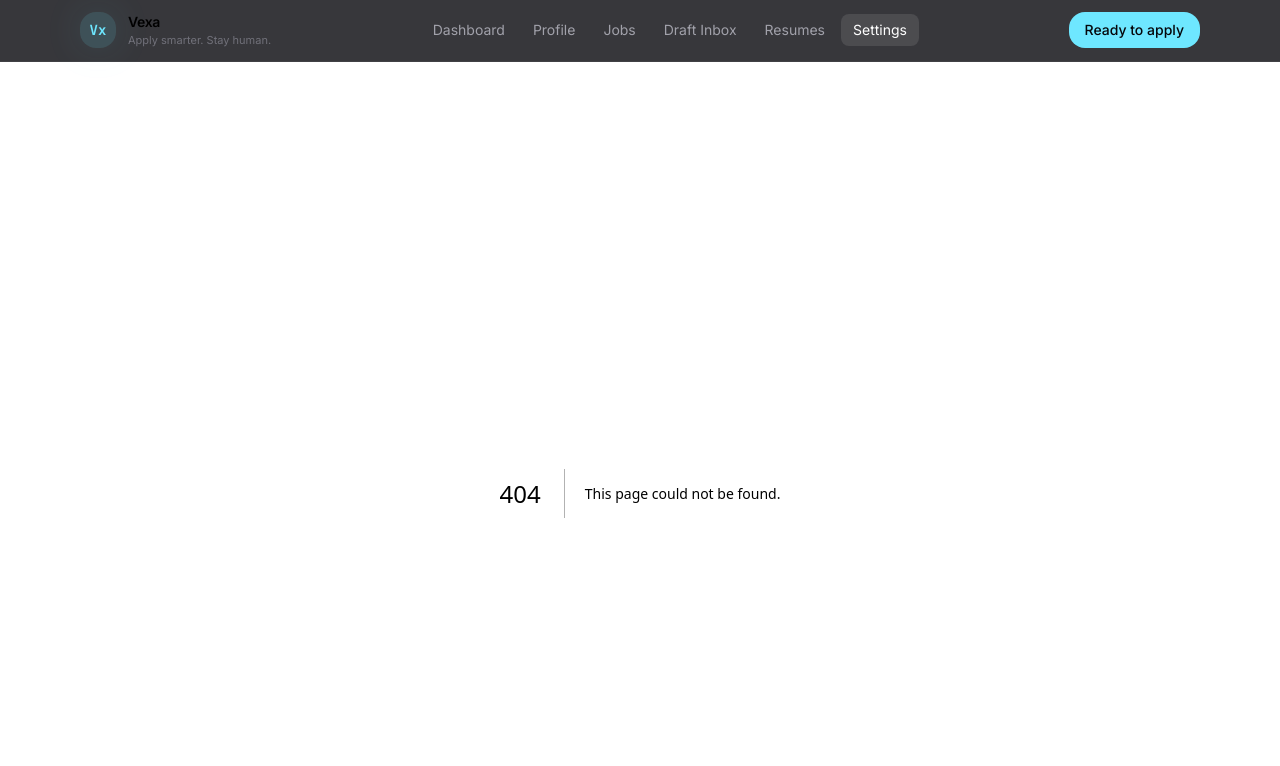
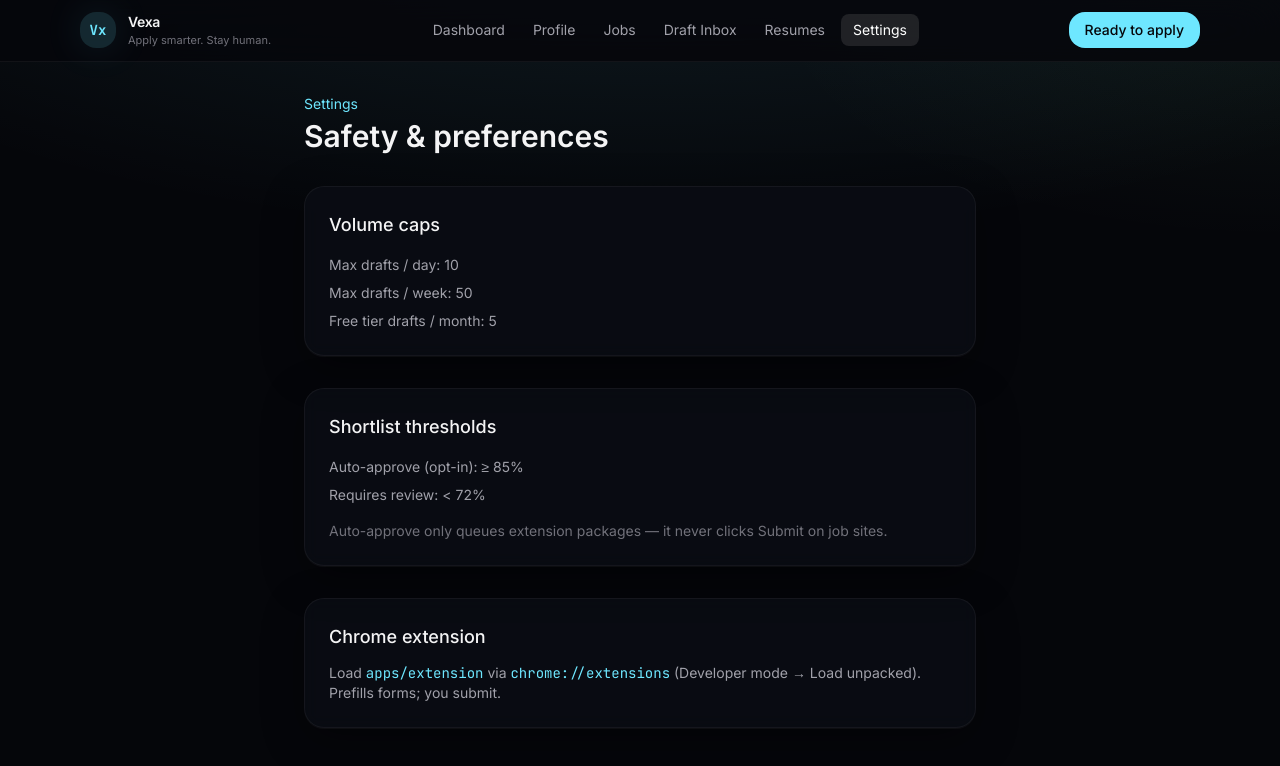
Before and after one commit to knokvik/vexa, a Next.js app in the folder apps/web/: page /settings in a window 1280 px wide. Before the commit this address had no page. Shown: the top 766 px of the page. Built offline with nearby package versions, Linux system fonts and the light colour scheme.

Commit message:
feat(web): add settings and safety copy
Document volume caps, thresholds, and extension install notes.

```diff
--- /dev/null
+++ b/apps/web/src/app/settings/page.tsx
@@ -0,0 +1,48 @@
+import { VOLUME_CAPS, SHORTLIST_THRESHOLDS } from "@vexa/shared";
+
+export default function SettingsPage() {
+  return (
+    <div className="mx-auto max-w-2xl space-y-8">
+      <div>
+        <p className="text-sm text-accent">Settings</p>
+        <h1 className="mt-1 text-3xl font-semibold">Safety & preferences</h1>
+      </div>
+
+      <div className="card space-y-4 p-6">
+        <h2 className="text-lg font-medium">Volume caps</h2>
+        <ul className="space-y-2 text-sm text-zinc-400">
+          <li>Max drafts / day: {VOLUME_CAPS.maxDraftsPerDay}</li>
+          <li>Max drafts / week: {VOLUME_CAPS.maxDraftsPerWeek}</li>
+          <li>Free tier drafts / month: {VOLUME_CAPS.freeDraftsPerMonth}</li>
+        </ul>
+      </div>
+
+      <div className="card space-y-4 p-6">
+        <h2 className="text-lg font-medium">Shortlist thresholds</h2>
+        <ul className="space-y-2 text-sm text-zinc-400">
+          <li>
+            Auto-approve (opt-in): ≥{" "}
+            {Math.round(SHORTLIST_THRESHOLDS.autoApproveMin * 100)}%
+          </li>
+          <li>
+            Requires review: &lt;{" "}
+            {Math.round(SHORTLIST_THRESHOLDS.reviewBelow * 100)}%
+          </li>
+        </ul>
+        <p className="text-sm text-zinc-500">
+          Auto-approve only queues extension packages — it never clicks Submit
+          on job sites.
+        </p>
+      </div>
+
+      <div className="card space-y-3 p-6">
+        <h2 className="text-lg font-medium">Chrome extension</h2>
+        <p className="text-sm text-zinc-400">
+          Load <code className="text-accent">apps/extension</code> via{" "}
+          <code className="text-accent">chrome://extensions</code> (Developer
+          mode → Load unpacked). Prefills forms; you submit.
+        </p>
+      </div>
+    </div>
+  );
+}
--- /dev/null
+++ b/apps/web/src/app/welcome/page.tsx
@@ -0,0 +1,30 @@
+import Link from "next/link";
+import { APP_NAME, APP_TAGLINE } from "@vexa/shared";
+
+export default function WelcomePage() {
+  return (
+    <div className="min-h-screen">
+      <div className="mx-auto flex max-w-4xl flex-col items-start gap-8 px-6 py-24">
+        <span className="badge bg-accent/15 text-accent">AI job copilot</span>
+        <h1 className="text-5xl font-semibold tracking-tight">
+          {APP_NAME}
+          <span className="mt-3 block text-xl font-normal text-zinc-400">
+            {APP_TAGLINE}
+          </span>
+        </h1>
+        <p className="max-w-xl text-lg text-zinc-400">
+          Humanized resumes. ATS + shortlist scores. Draft inbox. One-tap prefill
+          from your browser — you always click submit.
+        </p>
+        <div className="flex gap-3">
+          <Link href="/" className="btn-primary">
+            Open dashboard
+          </Link>
+          <Link href="/onboarding" className="btn-ghost">
+            Set up profile
+          </Link>
+        </div>
+      </div>
+    </div>
+  );
+}
```
